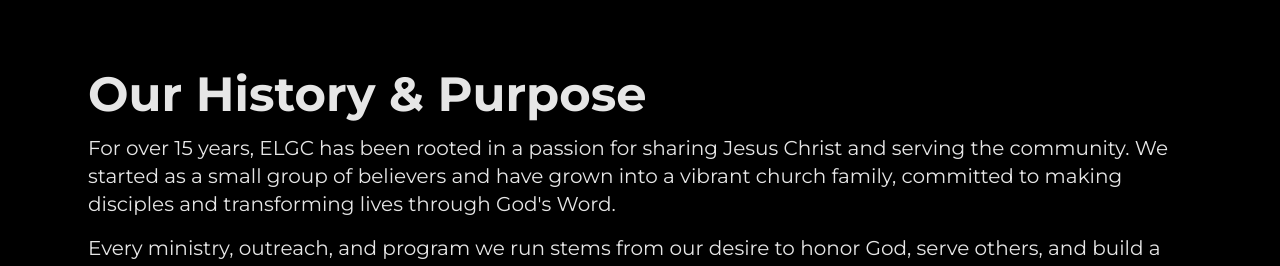
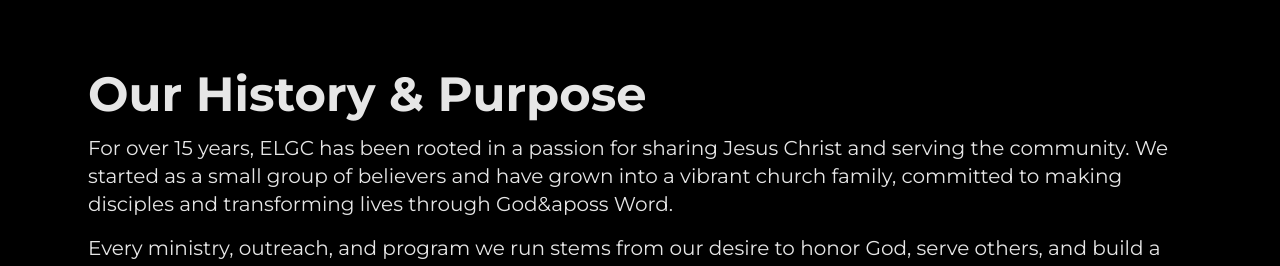
Before and after one commit to karlodelarosa/elgc, a Next.js app: page /about in a window 1280 px wide. Shown: the part 1340-1606 px from the top of the page. Built offline with nearby package versions, Linux system fonts and the light colour scheme; a web font is replaced by a local one.

Commit message:
chore: lint fix

```diff
--- a/app/about/page.tsx
+++ b/app/about/page.tsx
@@ -122,7 +122,7 @@
             For over 15 years, ELGC has been rooted in a passion for sharing Jesus Christ and
             serving the community. We started as a small group of believers and have grown into a
             vibrant church family, committed to making disciples and transforming lives through
-            God's Word.
+            God&aposs Word.
           </p>
 
           <p className="text-lg md:text-xl">
```
